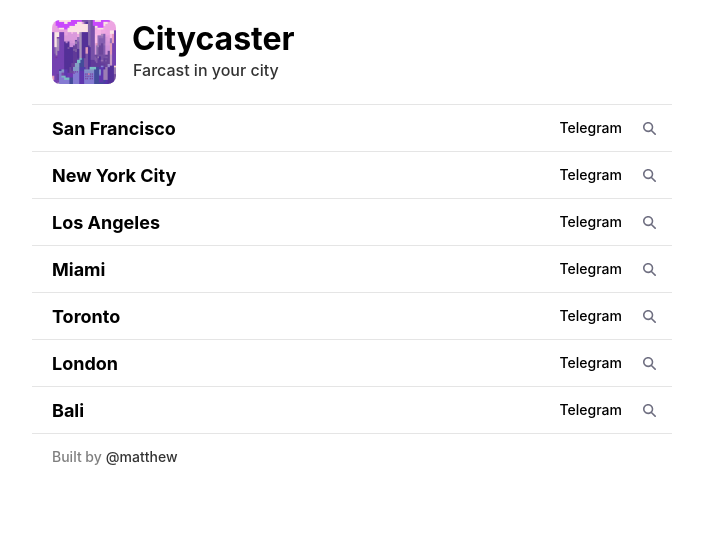
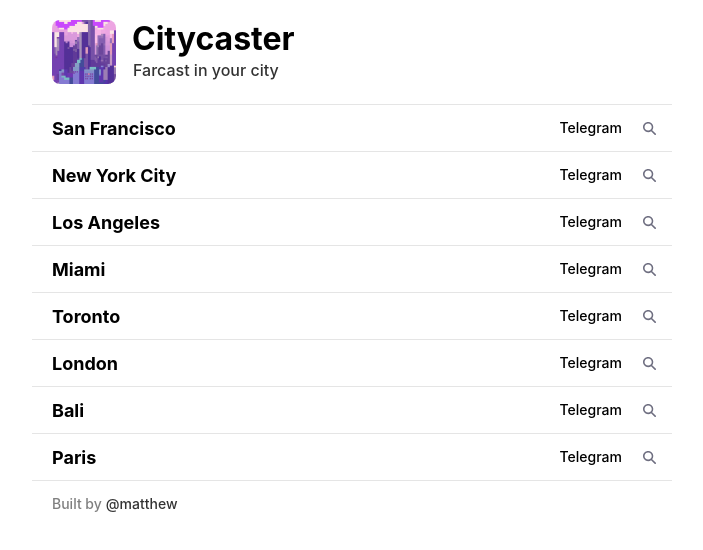
Before and after one commit to mko4444/Citycaster, a Next.js app: page / in a window 1280 px wide. Shown: the top 550 px of the page, without its empty margins (288-991 px from the left). Built offline with nearby package versions, Linux system fonts and the light colour scheme.

Commit message:
Update index.tsx

```diff
--- a/pages/index.tsx
+++ b/pages/index.tsx
@@ -44,6 +44,11 @@
           searchTerm: "bali",
           name: "Bali",
           telegram: "https://t.me/+HbT9g_vpE_UxMDYx",
+        },
+        {
+          searchTerm: "paris",
+          name: "Paris",
+          telegram: "https://t.me/+2k4yKNmYXfhlMDQ0",
         },
       ].map((city: City) => (
         <>
```
